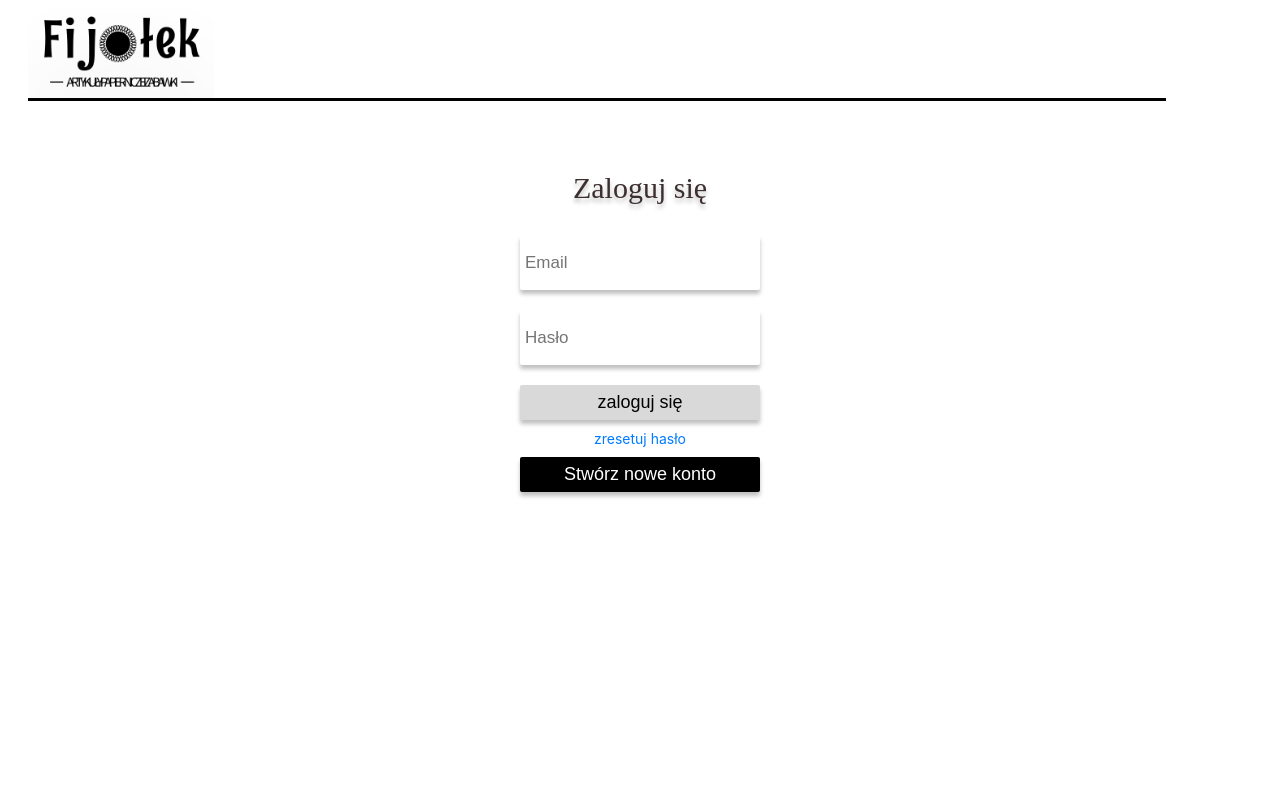
After one commit to Kondro571/Project_WdPAI, a PHP site: page /public/view/login.html in a window 1280 px wide. The commit adds this page. Run offline with PHP 8.4, Linux system fonts and the light colour scheme.

Commit message:
Add files via upload

```diff
--- /dev/null
+++ b/public/css/style.css
@@ -0,0 +1,130 @@
+.logo{
+    border-bottom: medium solid black;
+    width: 90%;
+    margin-left: 20px;
+}
+.logo img{
+    height: 90px;
+}
+
+.login-container {
+
+    background-color: white;
+    width: 300px;
+    text-align: center;
+    margin: auto;
+    margin-top: 70;
+    height: 500px;
+}
+form {
+    display: flex;
+    flex-direction: column;
+    justify-content: center;
+    text-align: center;
+}
+h1 {
+    color: #3C2F2F;
+    text-align: center;
+    text-shadow: 0px 4px 4px rgba(0, 0, 0, 0.25);
+    font-family: Imprima;
+    font-size: 30px;
+    font-style: normal;
+    font-weight: 400;
+    line-height: normal;
+    }
+input[type="email"], input[type="password"] {
+    font-size: 17px;
+    height:55px;
+    padding: 5px;
+    margin:10px;
+    margin-inline:30px;
+    border-radius: 2px;
+    background: #FFF;
+    border: none;
+
+    box-shadow: 0px 4px 4px 0px rgba(0, 0, 0, 0.25);
+}
+
+button {
+    height:35px;
+    border-radius: 2px;
+    margin: 10px;
+    border: none;
+    margin-inline:30px;
+    font-size:18px;
+    background: rgba(217,217,217);
+    box-shadow: 0px 4px 4px 0px rgba(0, 0, 0, 0.25);
+}
+a{
+    color: #000;
+    text-align: center;
+    font-family: Inter;
+    font-size: 14px;
+    font-style: normal;
+    font-weight: 400;
+    line-height: normal;
+}
+h3{
+    color: #000;
+    font-family: Inter;
+    font-size: 14px;
+    font-style: normal;
+    font-weight: 400;
+    line-height: normal;
+}
+.create-account-button {
+    border-radius: 2px;
+    background: #000;
+    box-shadow: 0px 4px 4px 0px rgba(0, 0, 0, 0.25);
+    color: white;
+}
+
+
+
+
+
+
+.listy{
+    background-color: black;
+    height: 100px;
+    display: block;
+    width: 100%;
+
+}
+.main{background-color: white;
+    display: block;
+    width: 100%;
+}
+.botton{
+    background-color: white;
+    display: block;
+    width: 100%;
+
+}
+
+
+details {
+    background: #f0f0f0;
+    border: 1px solid #ccc;
+    border-radius: 5px;
+    padding: 10px;
+    width: 200px;
+}
+
+summary {
+    cursor: pointer;
+}
+
+ul {
+    list-style: none;
+    padding: 0;
+}
+
+li {
+    margin: 5px 0;
+}
+
+a {
+    text-decoration: none;
+    color: #007bff;
+}
--- /dev/null
+++ b/public/view/login.html
@@ -0,0 +1,36 @@
+
+<html>
+    <head>
+    <title>Tak</title>
+        <meta charset="utf-8">
+        <meta name="description" content="My bisness">
+        <meta name="author" content="Konrad Tatomir">
+        <meta name="viewport" content="width=device-width, initial-scale=1.0">
+        <link rel="stylesheet" href="public/css/style.css">
+        <link rel="icon" type="image/x-icon" href="public/view/img/favicon.ico">
+
+    </head>
+    <body>
+        <div class="logo"><a href="project"><img name="google_icon" src="public/img/logo2.png"></a></div>
+
+        <div class="login-container">
+
+            <h1>Zaloguj się</h1>
+            <form>
+                <input type="email" placeholder="Email" name="email" required>
+                <input type="password" placeholder="Hasło" name="password" required>
+                <button type="submit">zaloguj się</button>
+
+                <a href="login">zresetuj hasło</a>
+
+                <button class="create-account-button">Stwórz nowe konto</button>
+
+
+
+            </form>
+        </div>
+
+
+
+    </body>
+</html>
```
Also changed, not shown: Routing.php (+5 -6 lines), index.php (+6 -6 lines), public/css/style2.css (added, +72 -0 lines), public/view/project.html (added, +46 -0 lines), src/controllers/AppController.php (+5 -3 lines), src/controllers/DefaultController.php (+6 -4 lines), public/img/Group 1.png (added), public/img/favicon.ico (added), public/img/logo.png (added), public/img/logo2.png (added), public/img/sbag.png (added), public/img/sbag_black.png (added), public/img/user.png (added).
